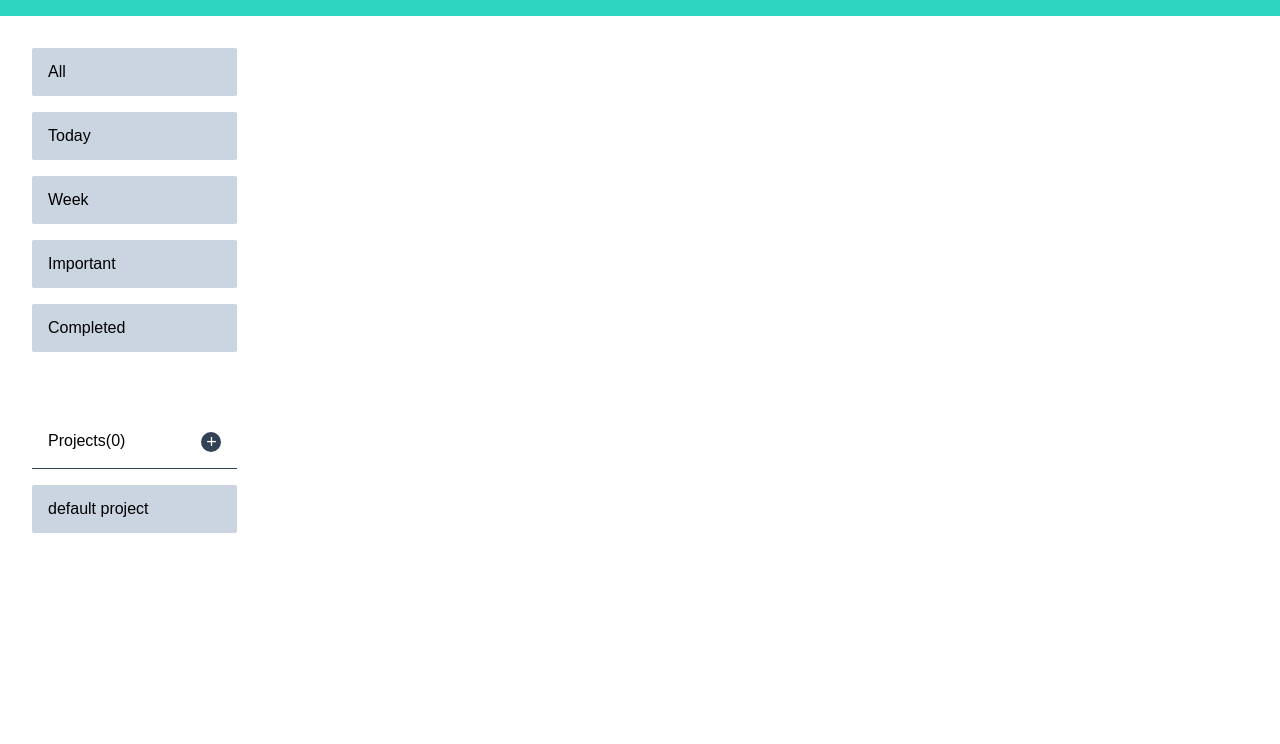
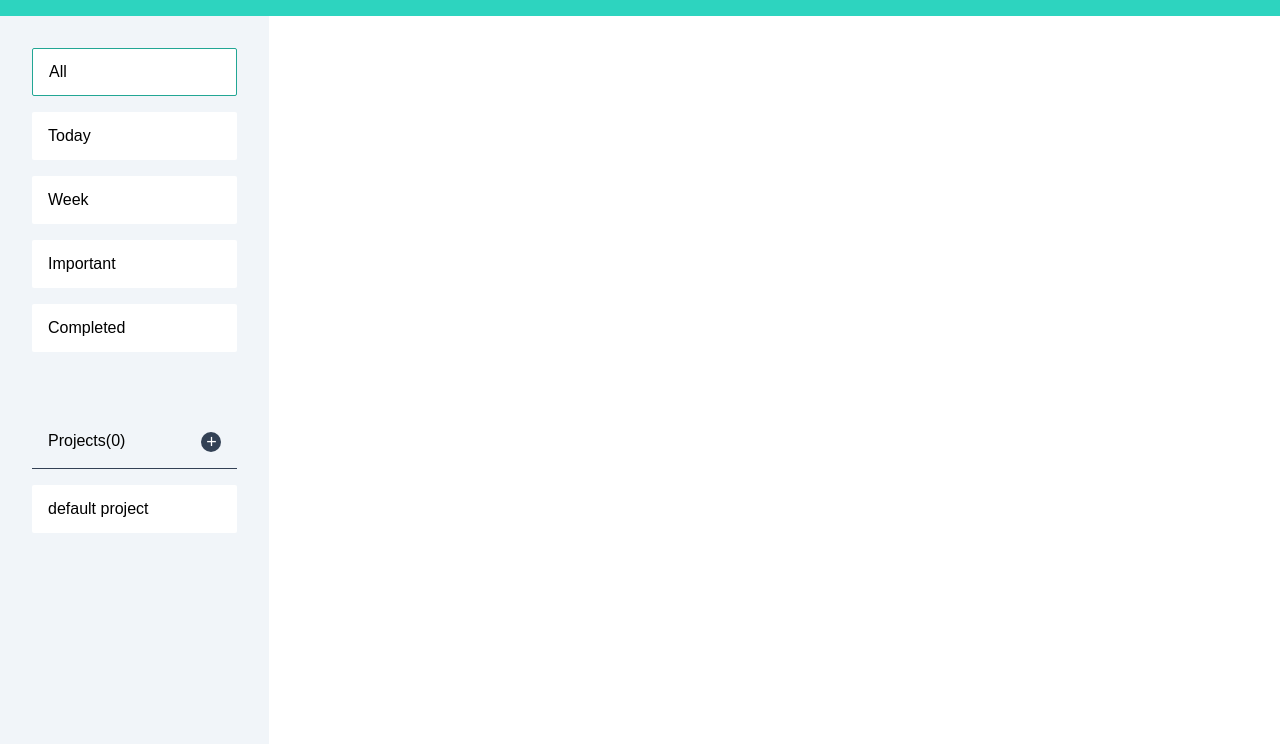
Before and after one commit to TahraouiMustapha/Todo-List, a website built with webpack: page src/index.html in a window 1280 px wide. In both pictures the pointer is over the element "All". Shown: the part 56-800 px from the top of the page. Built offline with nearby package versions, Linux system fonts and the light colour scheme.

Commit message:
Style the background color of menu and some hover to the elements

```diff
--- a/src/style.css
+++ b/src/style.css
@@ -96,6 +96,10 @@ header .menu-btn {
     margin:8px 0;
 }
 
+.task:hover {
+    background-color: #f1f5f9;
+}
+
 .task > div {
     display: flex;
     width: 160px;
@@ -140,7 +144,7 @@ header .menu-btn {
     display: flex;
     flex-direction: column;
     overflow-y: scroll;
-    background-color: #fff;
+    background-color: #f1f5f9;
 }
 
 .above-side ,
@@ -161,6 +165,7 @@ header .menu-btn {
     display: flex;
     flex-direction: column;
     gap:16px;
+    padding-bottom: 0px;
 }
 
 .menu .menu-btn {
@@ -169,7 +174,11 @@ header .menu-btn {
     align-items: center;
     padding: 0 16px;
     cursor: pointer;
-    background-color: #cbd5e1;
+    background-color: #fff;
+}
+
+.menu .menu-btn:hover {
+    border: 1px solid #22a694;
 }
 
 .menu .head ,
```
